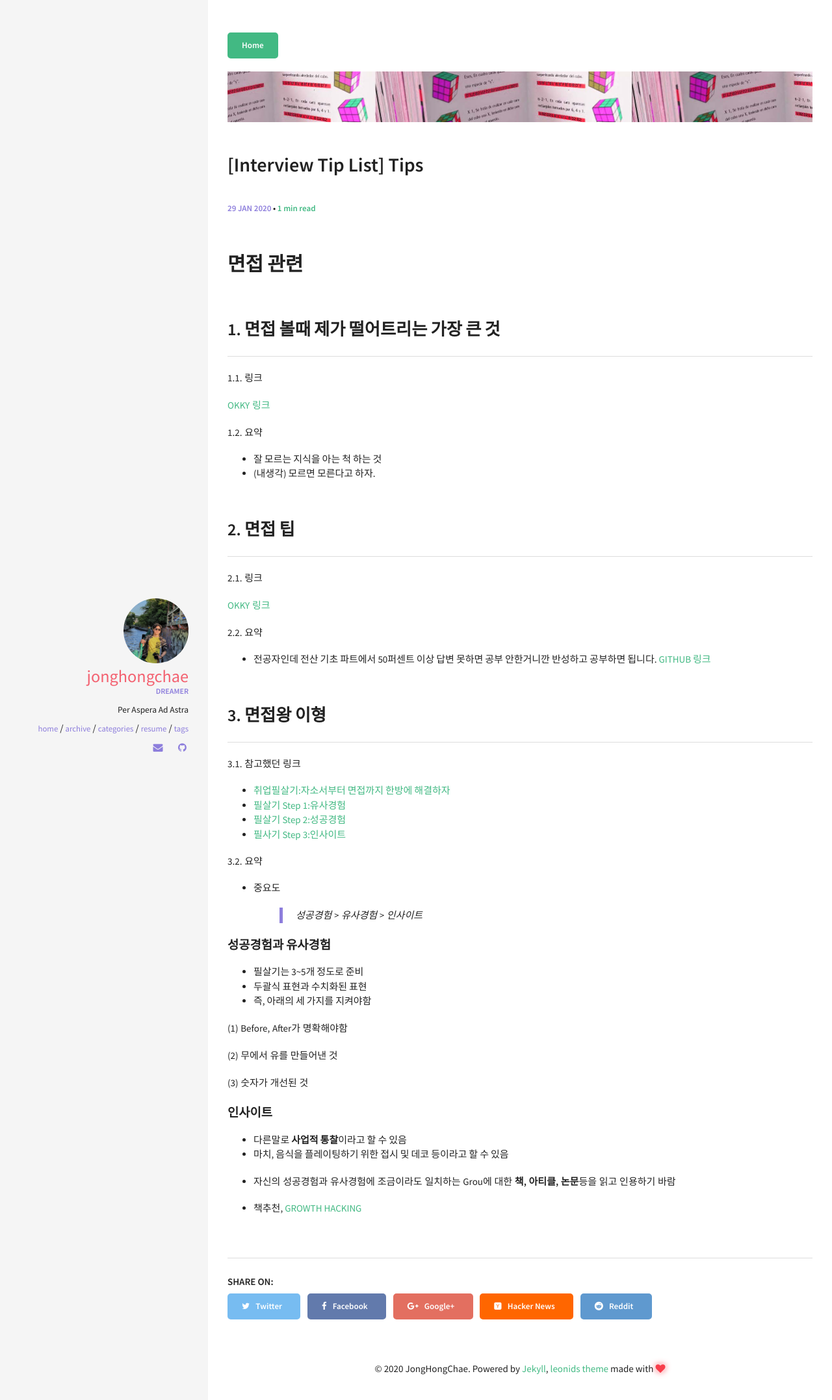
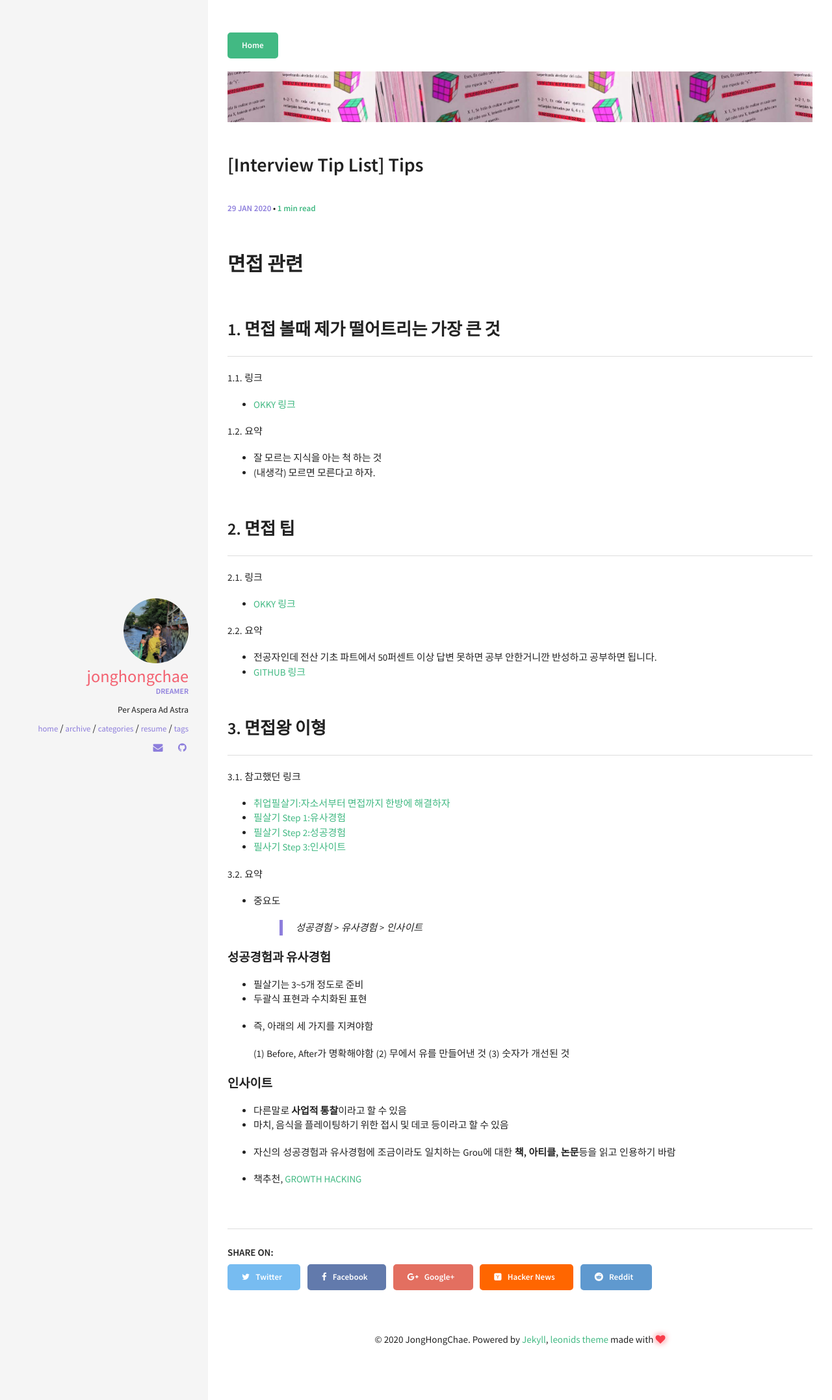
Before and after one commit to jhonggg/jhonggg.github.io, a Jekyll site: the page built from _posts/2020-01-29-Interview-Tip.md, in a window 1280 px wide. Shown: the top 2155 px of the page at 65% size. Built offline with Jekyll 4.4.1, drawn with Linux system fonts in a browser that asks for light colours.

Commit message:
fix numbering and insert some space

```diff
--- a/_posts/2020-01-29-Interview-Tip.md
+++ b/_posts/2020-01-29-Interview-Tip.md
@@ -16,8 +16,7 @@ image:
 ## 1. 면접 볼때 제가 떨어트리는 가장 큰 것
 
 1.1. 링크
-
-[OKKY 링크](https://okky.kr/article/672569?note=1890099)
+- [OKKY 링크](https://okky.kr/article/672569?note=1890099)
 
 1.2. 요약
 - 잘 모르는 지식을 아는 척 하는 것
@@ -26,12 +25,11 @@ image:
 ## 2. 면접 팁
 
 2.1. 링크
-
-[OKKY 링크](https://okky.kr/article/673042)
+- [OKKY 링크](https://okky.kr/article/673042)
 
 2.2. 요약
 - 전공자인데 전산 기초 파트에서 50퍼센트 이상 답변 못하면 공부 안한거니깐 반성하고 공부하면 됩니다.
-[GITHUB 링크](https://github.com/JaeYeopHan/Interview_Question_for_Beginner)
+- [GITHUB 링크](https://github.com/JaeYeopHan/Interview_Question_for_Beginner)
 
 ## 3. 면접왕 이형
 
@@ -52,11 +50,9 @@ image:
 - 두괄식 표현과 수치화된 표현
 - 즉, 아래의 세 가지를 지켜야함
 
-(1) Before, After가 명확해야함
-
-(2) 무에서 유를 만들어낸 것
-
-(3) 숫자가 개선된 것
+  (1) Before, After가 명확해야함
+  (2) 무에서 유를 만들어낸 것
+  (3) 숫자가 개선된 것
 
 #### 인사이트
 - 다른말로 **사업적 통찰**이라고 할 수 있음
```
